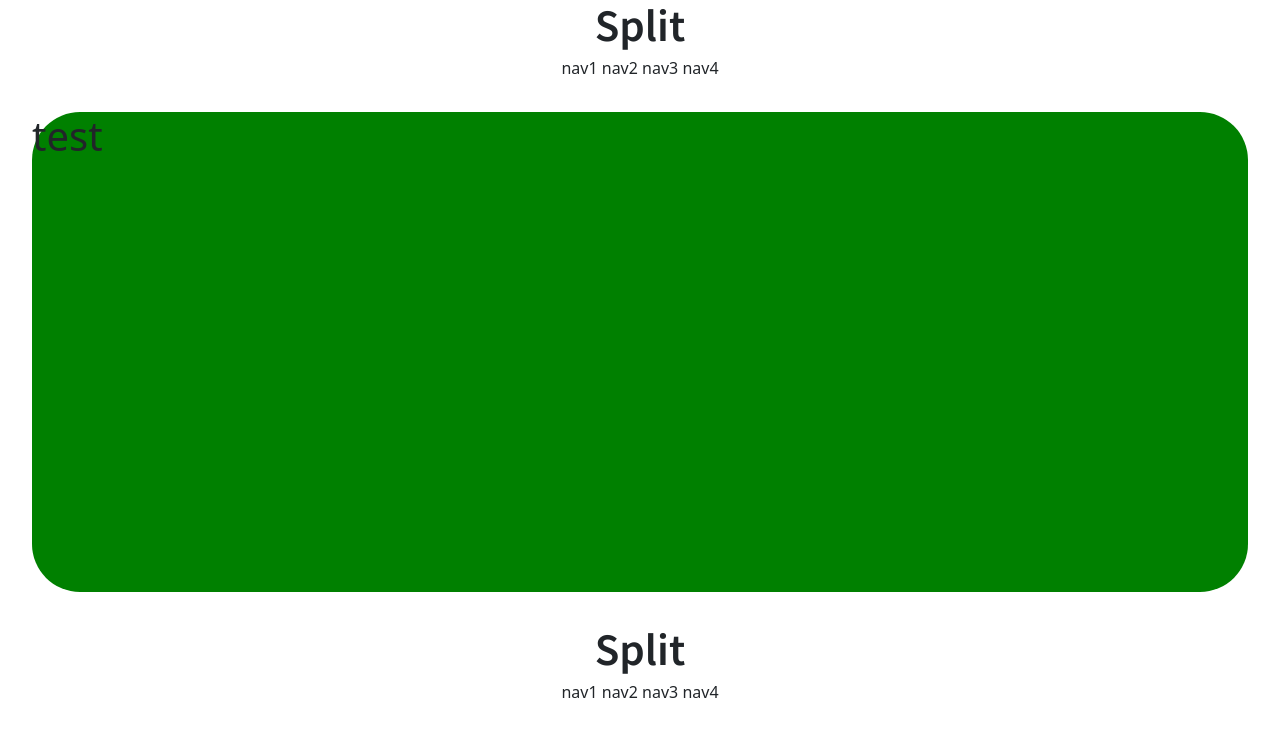
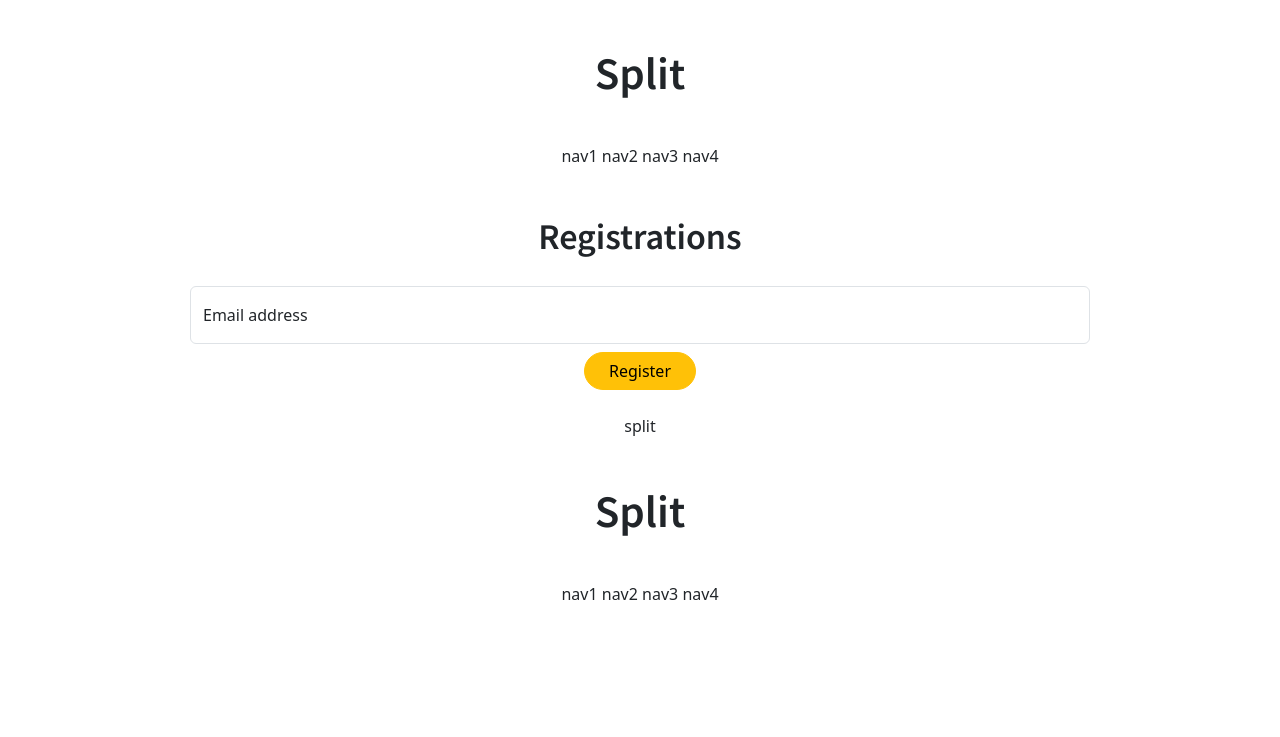
Before and after one commit to YunHarry/split, a Django app: page /accounts/hello_world/ in a window 1280 px wide. Shown: the top 737 px of the page. Run offline with Django 4.2, Linux system fonts and the light colour scheme.

Commit message:
registration form and btn updated

```diff
--- a/accountapp/templates/accountapp/hello_world.html
+++ b/accountapp/templates/accountapp/hello_world.html
@@ -3,10 +3,34 @@
 {% block content %}
 
 
-<div style="background-color: green; height: 30rem; border-radius: 3rem; margin: 2rem;">
+<div class="my-5"; style="text-align: center">
+    <h2 style="font-family: 'Noto Sans KR', sans-serif;">
+        Registrations
+    </h2>
 
-    <h1>test</h1>
+    <!--input form-->
+    <div class="my-4">
+        <form action="/accounts/hello_world/" method="post">
+            {% csrf_token %}
+            <!--bootstrap form design-->
+            <div class="row g-2 my-2">
+              <div class="col-md">
+                <div class="form-floating" style="max-width: 900px; margin: auto;">
+                  <input type="email" class="form-control" id="floatingInputGrid" placeholder="name@example.com">
+                  <label for="floatingInputGrid">Email address</label>
+                </div>
+              </div>
+            </div>
 
+            <button type="submit" class="btn btn-warning rounded-pill px-4">
+                Register
+            </button>
+        </form>
+    </div>
+
+    <div>
+        {{temp}}
+    </div>
 </div>
 
 
--- a/accountapp/views.py
+++ b/accountapp/views.py
@@ -3,4 +3,13 @@ from django.shortcuts import render
 
 # Create your views here.
 def hello_world(request):
-    return render(request, "accountapp/hello_world.html")
+    #POST request
+    if request.method == "POST":
+        temp = request.POST.get('email')
+        return render(request, "accountapp/hello_world.html",
+                      context={"temp": temp})
+
+    #GET request
+    temp = "split"
+    return render(request, "accountapp/hello_world.html",
+                  context={"temp": temp})
--- a/templates/header.html
+++ b/templates/header.html
@@ -1,7 +1,7 @@
 <div>
     <div style = "text-align: center;">
-        <div>
-            <h1 class="mt5"; style="font-family: 'Noto Sans KR', sans-serif;">
+        <div class="my-5">
+            <h1 style="font-family: 'Noto Sans KR', sans-serif;">
                 Split
             </h1>
         </div>
```
